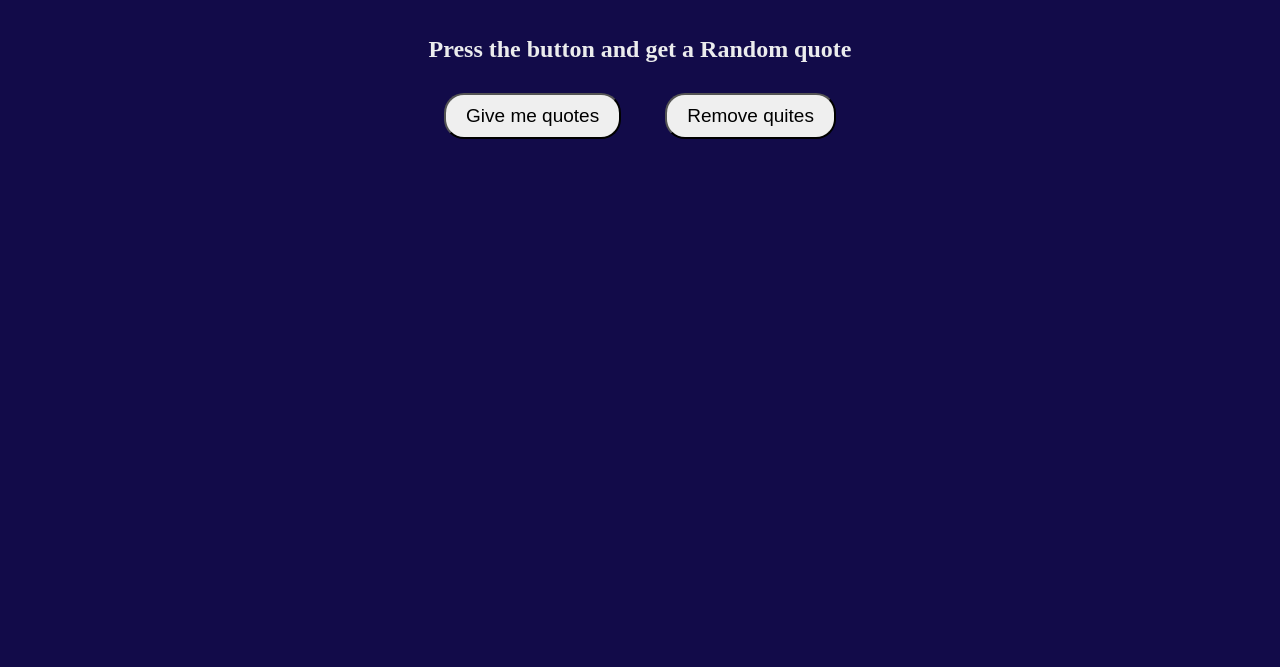
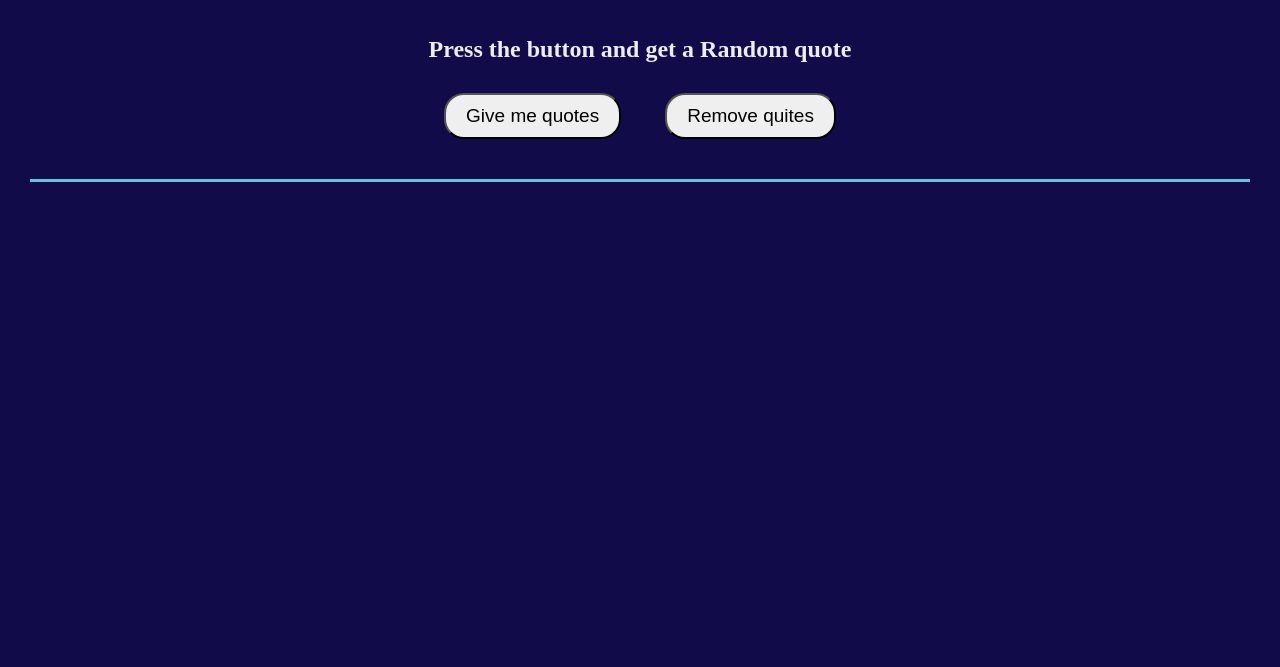
Before and after one commit to AndreK-B06/Js-Advanse-liten-opgave, a plain HTML site: page index.html in a window 1280 px wide. Shown: the part 133-800 px from the top of the page. Drawn offline with Linux system fonts and the light colour scheme.

Commit message:
border fix

```diff
--- a/index.css
+++ b/index.css
@@ -22,9 +22,11 @@ h2 {
   margin-bottom: 30px;
 }
 p {
-  margin: 20px;
+  margin: 30px;
   color: whitesmoke;
   font-size: 20px;
+  border-bottom: solid rgb(101, 196, 215);
+  padding-bottom: 10px;
 }
 /* ---------------------
 !!!!!!!!! Button !!!!!!!
```
